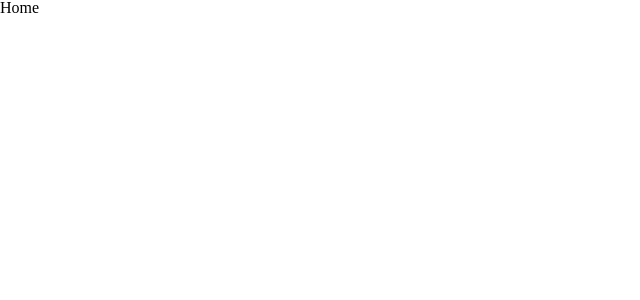
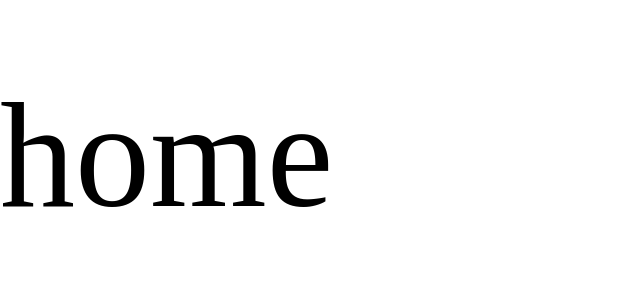
Before and after one commit to NHJeans/SoulPick-Project, a React (Vite) app: page / in a window 1280 px wide. Shown: the top 300 px of the page, without its empty margins (0-640 px from the left). Built offline with nearby package versions, Linux system fonts and the light colour scheme; the HTML template or start-up script is replaced by a standard one.

Commit message:
Feat: Home 컴포넌트 생성 및 스타일 추가

```diff
--- a/src/pages/Home/Home.jsx
+++ b/src/pages/Home/Home.jsx
@@ -1,5 +1,6 @@
-const Home = () => {
-  return <div>Home</div>;
-};
+import {HomeStyled} from "./style";
 
+function Home() {
+  return <HomeStyled>home</HomeStyled>
+}
 export default Home;
--- /dev/null
+++ b/src/pages/Home/style.js
@@ -0,0 +1,6 @@
+import styled from "styled-components";
+
+export const HomeStyled = styled.div`
+  padding-top: 80px;
+  font-size: 150px;
+`
```
